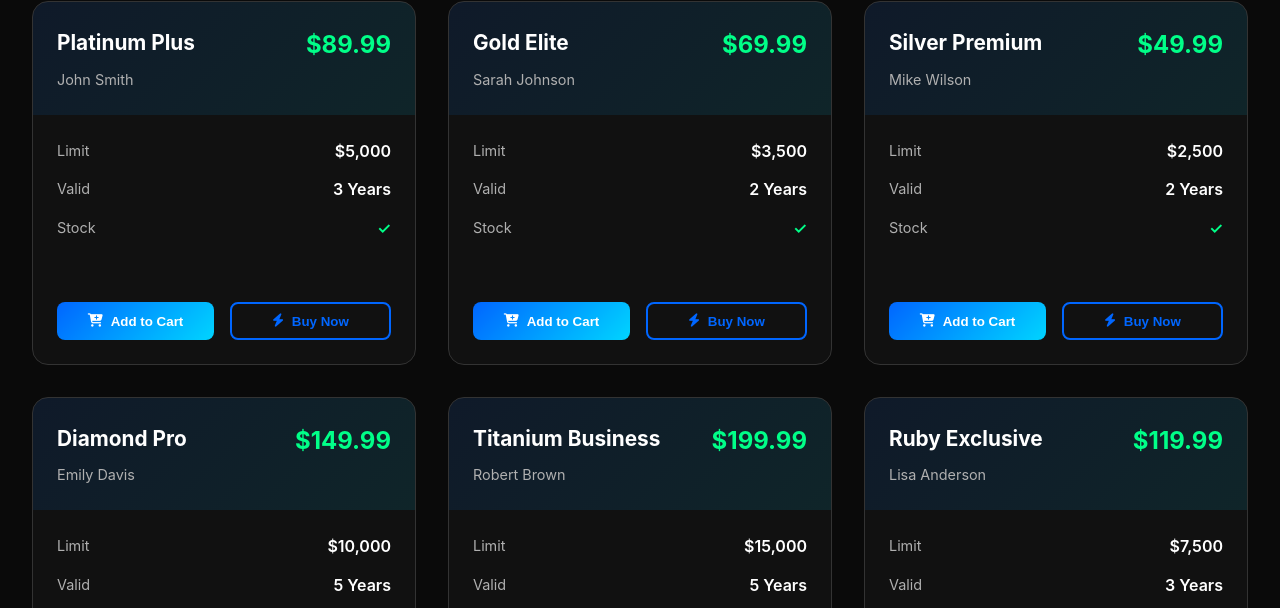
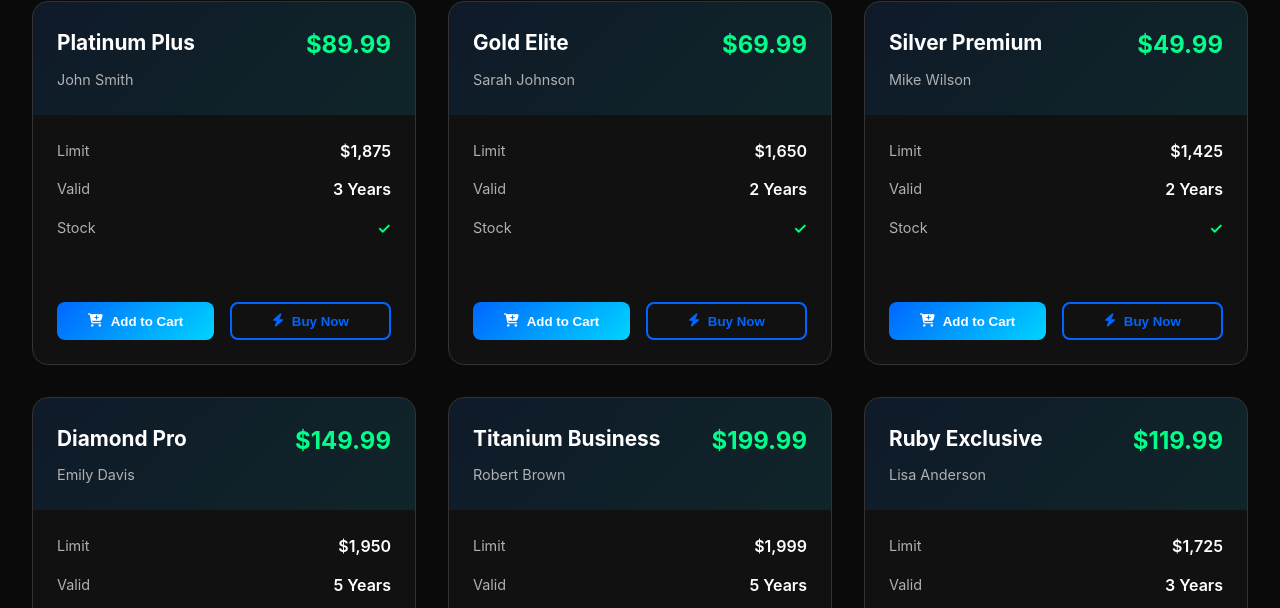
Before and after one commit to armxd07/Cc.com, a plain HTML site: page index.html in a window 1280 px wide. Shown: the part 1361-1969 px from the top of the page. Drawn offline with Linux system fonts and the light colour scheme.

Commit message:
Update index.html

```diff
--- a/index.html
+++ b/index.html
@@ -2066,42 +2066,41 @@
             currentSort: 'name'
         };
 
-        // Sample Card Data
     const realCards = [
-            { id: 1, name: 'Platinum Plus', holder: 'John Smith', network: 'visa', limit: 5000, price: 89.99, valid: '3 Years', inStock: true, rating: 4.8, reviews: 2341 },
-            { id: 2, name: 'Gold Elite', holder: 'Sarah Johnson', network: 'mastercard', limit: 3500, price: 69.99, valid: '2 Years', inStock: true, rating: 4.7, reviews: 1876 },
-            { id: 3, name: 'Silver Premium', holder: 'Mike Wilson', network: 'amex', limit: 2500, price: 49.99, valid: '2 Years', inStock: true, rating: 4.6, reviews: 1234 },
-            { id: 4, name: 'Diamond Pro', holder: 'Emily Davis', network: 'visa', limit: 10000, price: 149.99, valid: '5 Years', inStock: false, rating: 4.9, reviews: 3421 },
-            { id: 5, name: 'Titanium Business', holder: 'Robert Brown', network: 'mastercard', limit: 15000, price: 199.99, valid: '5 Years', inStock: true, rating: 4.8, reviews: 2156 },
-            { id: 6, name: 'Ruby Exclusive', holder: 'Lisa Anderson', network: 'amex', limit: 7500, price: 119.99, valid: '3 Years', inStock: true, rating: 4.7, reviews: 1876 },
-            { id: 7, name: 'Emerald Luxury', holder: 'David Martinez', network: 'visa', limit: 8000, price: 129.99, valid: '4 Years', inStock: true, rating: 4.8, reviews: 2234 },
-            { id: 8, name: 'Sapphire Premium', holder: 'Jennifer Taylor', network: 'mastercard', limit: 6000, price: 99.99, valid: '3 Years', inStock: false, rating: 4.6, reviews: 1543 },
-            { id: 9, name: 'Pearl Elite', holder: 'James Thomas', network: 'amex', limit: 4500, price: 79.99, valid: '2 Years', inStock: true, rating: 4.7, reviews: 1765 },
-            { id: 10, name: 'Opal Special', holder: 'Maria Garcia', network: 'visa', limit: 3000, price: 59.99, valid: '2 Years', inStock: true, rating: 4.5, reviews: 987 },
-            { id: 11, name: 'Crystal Clear', holder: 'William Rodriguez', network: 'mastercard', limit: 4000, price: 69.99, valid: '2 Years', inStock: true, rating: 4.6, reviews: 1234 },
-            { id: 12, name: 'Onyx Black', holder: 'Patricia Lee', network: 'amex', limit: 5500, price: 89.99, valid: '3 Years', inStock: false, rating: 4.8, reviews: 1987 },
-            { id: 13, name: 'Crimson Red', holder: 'Christopher Walker', network: 'visa', limit: 3500, price: 64.99, valid: '2 Years', inStock: true, rating: 4.6, reviews: 1456 },
-            { id: 14, name: 'Ocean Blue', holder: 'Nancy Hall', network: 'mastercard', limit: 5000, price: 84.99, valid: '3 Years', inStock: true, rating: 4.7, reviews: 1678 },
-            { id: 15, name: 'Forest Green', holder: 'Daniel Allen', network: 'amex', limit: 4200, price: 74.99, valid: '2 Years', inStock: true, rating: 4.5, reviews: 1123 },
-            { id: 16, name: 'Sunset Orange', holder: 'Karen Young', network: 'visa', limit: 3800, price: 69.99, valid: '2 Years', inStock: false, rating: 4.6, reviews: 1345 },
-            { id: 17, name: 'Midnight Purple', holder: 'Paul Hernandez', network: 'mastercard', limit: 6000, price: 94.99, valid: '3 Years', inStock: true, rating: 4.8, reviews: 1789 },
-            { id: 18, name: 'Rose Gold', holder: 'Susan King', network: 'amex', limit: 4800, price: 79.99, valid: '2 Years', inStock: true, rating: 4.7, reviews: 1567 },
-            { id: 19, name: 'Arctic White', holder: 'Mark Wright', network: 'visa', limit: 5200, price: 87.99, valid: '3 Years', inStock: true, rating: 4.6, reviews: 1432 },
-            { id: 20, name: 'Volcanic Red', holder: 'Betty Lopez', network: 'mastercard', limit: 4500, price: 77.99, valid: '2 Years', inStock: false, rating: 4.5, reviews: 1234 },
-            { id: 21, name: 'Sky Blue', holder: 'Joseph Hill', network: 'amex', limit: 3900, price: 67.99, valid: '2 Years', inStock: true, rating: 4.6, reviews: 1456 },
-            { id: 22, name: 'Mint Green', holder: 'Dorothy Scott', network: 'visa', limit: 4100, price: 71.99, valid: '2 Years', inStock: true, rating: 4.7, reviews: 1567 },
-            { id: 23, name: 'Coral Pink', holder: 'Thomas Green', network: 'mastercard', limit: 3600, price: 65.99, valid: '2 Years', inStock: true, rating: 4.5, reviews: 1234 },
-            { id: 24, name: 'Thunder Gray', holder: 'Helen Adams', network: 'amex', limit: 5400, price: 83.99, valid: '3 Years', inStock: false, rating: 4.8, reviews: 1678 },
-            { id: 25, name: 'Golden Yellow', holder: 'Charles Baker', network: 'visa', limit: 4300, price: 73.99, valid: '2 Years', inStock: true, rating: 4.6, reviews: 1345 },
-            { id: 26, name: 'Lavender Dream', holder: 'Sandra Nelson', network: 'mastercard', limit: 4700, price: 78.99, valid: '2 Years', inStock: true, rating: 4.7, reviews: 1456 },
-            { id: 27, name: 'Chocolate Brown', holder: 'Jason Carter', network: 'amex', limit: 5000, price: 85.99, valid: '3 Years', inStock: true, rating: 4.6, reviews: 1567 },
-            { id: 28, name: 'Ice Silver', holder: 'Ashley Mitchell', network: 'visa', limit: 4600, price: 76.99, valid: '2 Years', inStock: false, rating: 4.5, reviews: 1234 },
-            { id: 29, name: 'Fire Red', holder: 'Kevin Perez', network: 'mastercard', limit: 4900, price: 81.99, valid: '3 Years', inStock: true, rating: 4.7, reviews: 1456 },
-            { id: 30, name: 'Ocean Deep', holder: 'Michelle Roberts', network: 'amex', limit: 5300, price: 86.99, valid: '3 Years', inStock: true, rating: 4.8, reviews: 1678 },
-            { id: 31, name: 'Space Black', holder: 'Brian Turner', network: 'visa', limit: 5800, price: 91.99, valid: '3 Years', inStock: true, rating: 4.6, reviews: 1345 },
-            { id: 32, name: 'Royal Blue', holder: 'Amanda Phillips', network: 'mastercard', limit: 4400, price: 75.99, valid: '2 Years', inStock: false, rating: 4.5, reviews: 1234 },
-            { id: 33, name: 'Forest Mist', holder: 'George Campbell', network: 'amex', limit: 5100, price: 82.99, valid: '3 Years', inStock: true, rating: 4.7, reviews: 1456 },
-            { id: 34, name: 'Sunset Glow', holder: 'Kimberly Parker', network: 'visa', limit: 3700, price: 66.99, valid: '2 Years', inStock: true, rating: 4.6, reviews: 1345 },
+    { id: 1, name: 'Platinum Plus', holder: 'John Smith', network: 'visa', limit: 1875, price: 89.99, valid: '3 Years', inStock: true, rating: 4.8, reviews: 2341 },
+    { id: 2, name: 'Gold Elite', holder: 'Sarah Johnson', network: 'mastercard', limit: 1650, price: 69.99, valid: '2 Years', inStock: true, rating: 4.7, reviews: 1876 },
+    { id: 3, name: 'Silver Premium', holder: 'Mike Wilson', network: 'amex', limit: 1425, price: 49.99, valid: '2 Years', inStock: true, rating: 4.6, reviews: 1234 },
+    { id: 4, name: 'Diamond Pro', holder: 'Emily Davis', network: 'visa', limit: 1950, price: 149.99, valid: '5 Years', inStock: false, rating: 4.9, reviews: 3421 },
+    { id: 5, name: 'Titanium Business', holder: 'Robert Brown', network: 'mastercard', limit: 1999, price: 199.99, valid: '5 Years', inStock: true, rating: 4.8, reviews: 2156 },
+    { id: 6, name: 'Ruby Exclusive', holder: 'Lisa Anderson', network: 'amex', limit: 1725, price: 119.99, valid: '3 Years', inStock: true, rating: 4.7, reviews: 1876 },
+    { id: 7, name: 'Emerald Luxury', holder: 'David Martinez', network: 'visa', limit: 1800, price: 129.99, valid: '4 Years', inStock: true, rating: 4.8, reviews: 2234 },
+    { id: 8, name: 'Sapphire Premium', holder: 'Jennifer Taylor', network: 'mastercard', limit: 1575, price: 99.99, valid: '3 Years', inStock: false, rating: 4.6, reviews: 1543 },
+    { id: 9, name: 'Pearl Elite', holder: 'James Thomas', network: 'amex', limit: 1350, price: 79.99, valid: '2 Years', inStock: true, rating: 4.7, reviews: 1765 },
+    { id: 10, name: 'Opal Special', holder: 'Maria Garcia', network: 'visa', limit: 1125, price: 59.99, valid: '2 Years', inStock: true, rating: 4.5, reviews: 987 },
+    { id: 11, name: 'Crystal Clear', holder: 'William Rodriguez', network: 'mastercard', limit: 1275, price: 69.99, valid: '2 Years', inStock: true, rating: 4.6, reviews: 1234 },
+    { id: 12, name: 'Onyx Black', holder: 'Patricia Lee', network: 'amex', limit: 1500, price: 89.99, valid: '3 Years', inStock: false, rating: 4.8, reviews: 1987 },
+    { id: 13, name: 'Crimson Red', holder: 'Christopher Walker', network: 'visa', limit: 1200, price: 64.99, valid: '2 Years', inStock: true, rating: 4.6, reviews: 1456 },
+    { id: 14, name: 'Ocean Blue', holder: 'Nancy Hall', network: 'mastercard', limit: 1425, price: 84.99, valid: '3 Years', inStock: true, rating: 4.7, reviews: 1678 },
+    { id: 15, name: 'Forest Green', holder: 'Daniel Allen', network: 'amex', limit: 1325, price: 74.99, valid: '2 Years', inStock: true, rating: 4.5, reviews: 1123 },
+    { id: 16, name: 'Sunset Orange', holder: 'Karen Young', network: 'visa', limit: 1050, price: 69.99, valid: '2 Years', inStock: false, rating: 4.6, reviews: 1345 },
+    { id: 17, name: 'Midnight Purple', holder: 'Paul Hernandez', network: 'mastercard', limit: 1600, price: 94.99, valid: '3 Years', inStock: true, rating: 4.8, reviews: 1789 },
+    { id: 18, name: 'Rose Gold', holder: 'Susan King', network: 'amex', limit: 1300, price: 79.99, valid: '2 Years', inStock: true, rating: 4.7, reviews: 1567 },
+    { id: 19, name: 'Arctic White', holder: 'Mark Wright', network: 'visa', limit: 1450, price: 87.99, valid: '3 Years', inStock: true, rating: 4.6, reviews: 1432 },
+    { id: 20, name: 'Volcanic Red', holder: 'Betty Lopez', network: 'mastercard', limit: 1175, price: 77.99, valid: '2 Years', inStock: false, rating: 4.5, reviews: 1234 },
+    { id: 21, name: 'Sky Blue', holder: 'Joseph Hill', network: 'amex', limit: 1025, price: 67.99, valid: '2 Years', inStock: true, rating: 4.6, reviews: 1456 },
+    { id: 22, name: 'Mint Green', holder: 'Dorothy Scott', network: 'visa', limit: 1100, price: 71.99, valid: '2 Years', inStock: true, rating: 4.7, reviews: 1567 },
+    { id: 23, name: 'Coral Pink', holder: 'Thomas Green', network: 'mastercard', limit: 975, price: 65.99, valid: '2 Years', inStock: true, rating: 4.5, reviews: 1234 },
+    { id: 24, name: 'Thunder Gray', holder: 'Helen Adams', network: 'amex', limit: 1550, price: 83.99, valid: '3 Years', inStock: false, rating: 4.8, reviews: 1678 },
+    { id: 25, name: 'Golden Yellow', holder: 'Charles Baker', network: 'visa', limit: 1225, price: 73.99, valid: '2 Years', inStock: true, rating: 4.6, reviews: 1345 },
+    { id: 26, name: 'Lavender Dream', holder: 'Sandra Nelson', network: 'mastercard', limit: 1350, price: 78.99, valid: '2 Years', inStock: true, rating: 4.7, reviews: 1456 },
+    { id: 27, name: 'Chocolate Brown', holder: 'Jason Carter', network: 'amex', limit: 1475, price: 85.99, valid: '3 Years', inStock: true, rating: 4.6, reviews: 1567 },
+    { id: 28, name: 'Ice Silver', holder: 'Ashley Mitchell', network: 'visa', limit: 1300, price: 76.99, valid: '2 Years', inStock: false, rating: 4.5, reviews: 1234 },
+    { id: 29, name: 'Fire Red', holder: 'Kevin Perez', network: 'mastercard', limit: 1400, price: 81.99, valid: '3 Years', inStock: true, rating: 4.7, reviews: 1456 },
+    { id: 30, name: 'Ocean Deep', holder: 'Michelle Roberts', network: 'amex', limit: 1525, price: 86.99, valid: '3 Years', inStock: true, rating: 4.8, reviews: 1678 },
+    { id: 31, name: 'Space Black', holder: 'Brian Turner', network: 'visa', limit: 1650, price: 91.99, valid: '3 Years', inStock: true, rating: 4.6, reviews: 1345 },
+    { id: 32, name: 'Royal Blue', holder: 'Amanda Phillips', network: 'mastercard', limit: 1150, price: 75.99, valid: '2 Years', inStock: false, rating: 4.5, reviews: 1234 },
+    { id: 33, name: 'Forest Mist', holder: 'George Campbell', network: 'amex', limit: 1425, price: 82.99, valid: '3 Years', inStock: true, rating: 4.7, reviews: 1456 },
+    { id: 34, name: 'Sunset Glow', holder: 'Kimberly Parker', network: 'visa', limit: 950, price: 66.99, valid: '2 Years', inStock: true, rating: 4.6, reviews: 1345 },
     { id: 35, name: 'Arctic Frost', holder: 'Frank Campbell', network: 'mastercard', limit: 1400, price: 32.99, valid: '3 Months', inStock: true, rating: 4.6, reviews: 1123 },
     { id: 36, name: 'Lapis Lazuli Luxury', holder: 'Jennifer Parker', network: 'amex', limit: 1800, price: 45.99, valid: '5 Months', inStock: true, rating: 4.8, reviews: 1678 },
     { id: 37, name: 'Carnelian Premium', holder: 'Larry Evans', network: 'visa', limit: 1000, price: 19.99, valid: '2 Months', inStock: false, rating: 4.4, reviews: 678 },
@@ -2119,6 +2118,7 @@
     { id: 49, name: 'Pietersite Premium', holder: 'Gerald Cox', network: 'visa', limit: 450, price: 17.99, valid: '1 Month', inStock: false, rating: 4.3, reviews: 412 },
     { id: 50, name: 'Seraphinite Elite', holder: 'Maria Howard', network: 'mastercard', limit: 1300, price: 28.99, valid: '2 Months', inStock: true, rating: 4.5, reviews: 765 }
 ];
+
 
         // Initialize
         document.addEventListener('DOMContentLoaded', function() {
```
Lines whose indentation alone changed are shown as unchanged.
